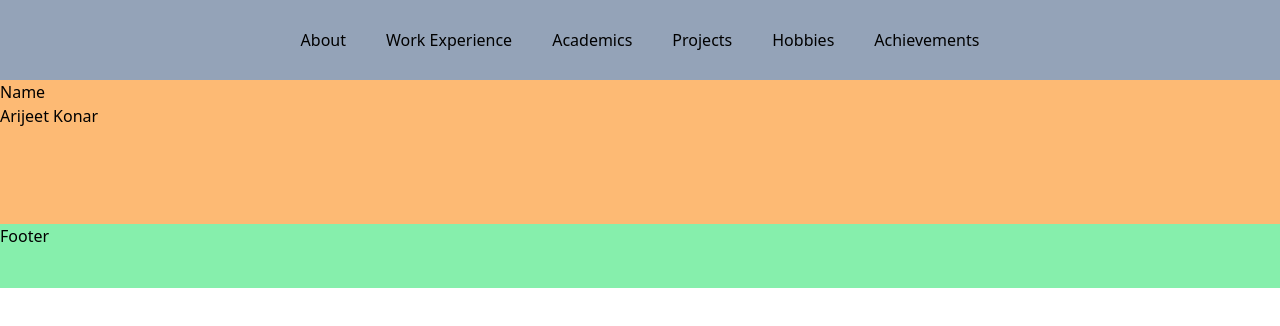
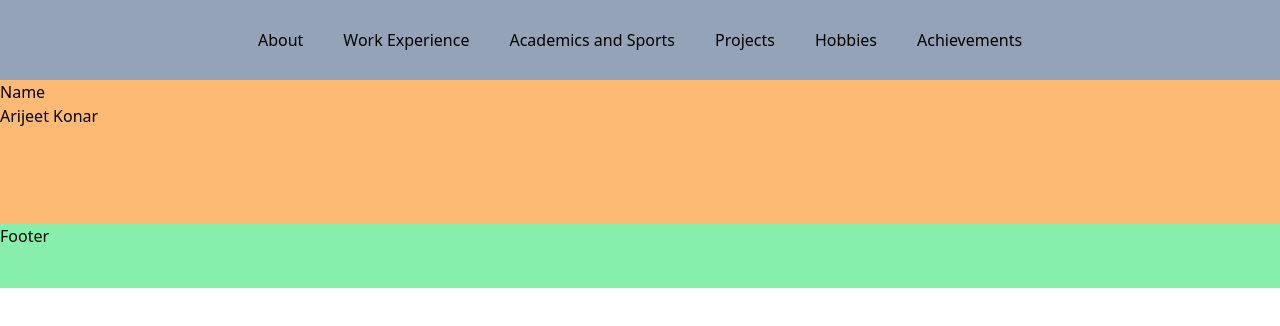
Before and after one commit to akonar-dev/portfolio, a React (Vite) app: page / in a window 1280 px wide. Shown: the top 326 px of the page. Built offline with nearby package versions, Linux system fonts and the light colour scheme.

Commit message:
Update main

```diff
--- a/src/components/Header.jsx
+++ b/src/components/Header.jsx
@@ -6,7 +6,7 @@ const Header = () => {
         <ul className="flex flex-1 justify-center space-x-10 bg-slate-400 p-7">
             <li>About</li>
             <li>Work Experience</li>
-            <li>Academics</li>
+            <li>Academics and Sports </li>
             <li>Projects</li>
             <li>Hobbies</li>
             <li>Achievements</li>
```
